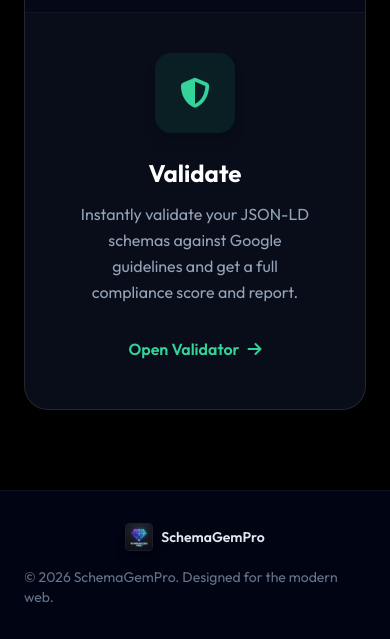
After one commit to sarvagya15-ui/RichStruct, a Flask app: page /services in a window 390 px wide. The commit adds this page. Shown: the part 845-1484 px from the top of the page. Run offline with Flask 3, Linux system fonts and the light colour scheme; a user stored in the database is signed in; some libraries are stand-ins or nearby versions.

Commit message:
feat: add landing and services pages with routing and initialize database file

```diff
--- a/app.py
+++ b/app.py
@@ -25,6 +25,11 @@ with app.app_context():
 @app.route('/')
 def index():
     return render_template('index.html')
+
+@app.route('/services')
+@login_required
+def services():
+    return render_template('services.html')
 
 @app.route('/register', methods=['GET', 'POST'])
 def register():
--- a/templates/index.html
+++ b/templates/index.html
@@ -25,7 +25,7 @@
     </p>
 
     <div class="animate-fade-in-up delay-300 flex items-center justify-center gap-6">
-      <a href="{{ url_for('select_schema') }}" class="group relative">
+      <a href="{{ url_for('services') }}" class="group relative">
         <div class="absolute -inset-1 bg-gradient-to-r from-indigo-500 to-cyan-500 rounded-2xl blur opacity-40 group-hover:opacity-75 transition duration-500 group-hover:duration-200"></div>
         <div class="relative flex items-center gap-3 bg-slate-900 px-8 py-4 rounded-2xl border border-white/10 text-white font-semibold hover:bg-slate-800 transition-all">
           Get Started
--- /dev/null
+++ b/templates/services.html
@@ -0,0 +1,77 @@
+{% extends 'base.html' %}
+
+{% block title %}Services — SchemaGemPro{% endblock %}
+
+{% block content %}
+<div class="animate-fade-in-up max-w-4xl mx-auto">
+
+  <!-- Header -->
+  <div class="text-center mb-16">
+    <div class="inline-flex items-center gap-2 px-3 py-1 rounded-full bg-white/5 border border-white/10 text-xs font-medium text-cyan-300 mb-5">
+      <span class="flex h-2 w-2 rounded-full bg-cyan-400 animate-pulse"></span>
+      Platform Services
+    </div>
+    <h1 class="text-4xl md:text-5xl font-extrabold text-white tracking-tight mb-4">What would you like to do?</h1>
+    <p class="text-slate-400 text-lg">Choose a service to get started.</p>
+  </div>
+
+  <!-- Two Cards -->
+  <div class="grid grid-cols-1 md:grid-cols-2 gap-8">
+
+    <!-- Generate Card -->
+    <a href="{{ url_for('select_schema') }}" class="group block relative">
+      <div class="absolute -inset-0.5 bg-gradient-to-r from-indigo-500 to-purple-500 rounded-3xl blur opacity-0 group-hover:opacity-40 transition duration-500"></div>
+      <div class="relative h-full bg-slate-900/60 backdrop-blur-xl border border-white/10 rounded-3xl flex flex-col items-center text-center p-12 transition-all duration-300 group-hover:-translate-y-2 group-hover:bg-slate-900/80 overflow-hidden">
+
+        <!-- Mac-style header bar -->
+        <div class="absolute top-0 left-0 right-0 px-5 py-3 bg-slate-950/50 border-b border-white/5 flex items-center gap-2">
+          <div class="w-2.5 h-2.5 rounded-full bg-rose-500/80"></div>
+          <div class="w-2.5 h-2.5 rounded-full bg-amber-500/80"></div>
+          <div class="w-2.5 h-2.5 rounded-full bg-emerald-500/80"></div>
+          <span class="text-[10px] font-mono text-slate-500 ml-auto uppercase tracking-wider">generate.json</span>
+        </div>
+
+        <div class="mt-8 flex flex-col items-center">
+          <div class="w-20 h-20 rounded-2xl bg-indigo-500/10 text-indigo-400 flex items-center justify-center text-3xl mb-6 group-hover:bg-indigo-500 group-hover:text-white transition-all duration-300 shadow-lg group-hover:shadow-indigo-500/30">
+            <i class="fas fa-code"></i>
+          </div>
+          <h2 class="text-2xl font-bold text-white mb-3">Generate</h2>
+          <p class="text-slate-400 mb-8 leading-relaxed">Create JSON-LD structured data for Products, FAQs, Courses, and more — ready for search engines in seconds.</p>
+          <div class="flex items-center gap-2 text-indigo-400 font-semibold group-hover:text-indigo-300 transition-colors">
+            <span>Start Generating</span>
+            <i class="fas fa-arrow-right group-hover:translate-x-1 transition-transform"></i>
+          </div>
+        </div>
+      </div>
+    </a>
+
+    <!-- Validate Card -->
+    <a href="{{ url_for('validate') }}" class="group block relative">
+      <div class="absolute -inset-0.5 bg-gradient-to-r from-emerald-500 to-cyan-500 rounded-3xl blur opacity-0 group-hover:opacity-40 transition duration-500"></div>
+      <div class="relative h-full bg-slate-900/60 backdrop-blur-xl border border-white/10 rounded-3xl flex flex-col items-center text-center p-12 transition-all duration-300 group-hover:-translate-y-2 group-hover:bg-slate-900/80 overflow-hidden">
+
+        <!-- Mac-style header bar -->
+        <div class="absolute top-0 left-0 right-0 px-5 py-3 bg-slate-950/50 border-b border-white/5 flex items-center gap-2">
+          <div class="w-2.5 h-2.5 rounded-full bg-rose-500/80"></div>
+          <div class="w-2.5 h-2.5 rounded-full bg-amber-500/80"></div>
+          <div class="w-2.5 h-2.5 rounded-full bg-emerald-500/80"></div>
+          <span class="text-[10px] font-mono text-slate-500 ml-auto uppercase tracking-wider">validate.json</span>
+        </div>
+
+        <div class="mt-8 flex flex-col items-center">
+          <div class="w-20 h-20 rounded-2xl bg-emerald-500/10 text-emerald-400 flex items-center justify-center text-3xl mb-6 group-hover:bg-emerald-500 group-hover:text-white transition-all duration-300 shadow-lg group-hover:shadow-emerald-500/30">
+            <i class="fas fa-shield-alt"></i>
+          </div>
+          <h2 class="text-2xl font-bold text-white mb-3">Validate</h2>
+          <p class="text-slate-400 mb-8 leading-relaxed">Instantly validate your JSON-LD schemas against Google guidelines and get a full compliance score and report.</p>
+          <div class="flex items-center gap-2 text-emerald-400 font-semibold group-hover:text-emerald-300 transition-colors">
+            <span>Open Validator</span>
+            <i class="fas fa-arrow-right group-hover:translate-x-1 transition-transform"></i>
+          </div>
+        </div>
+      </div>
+    </a>
+
+  </div>
+</div>
+{% endblock %}
```
Also changed, not shown: instance/database.db.
